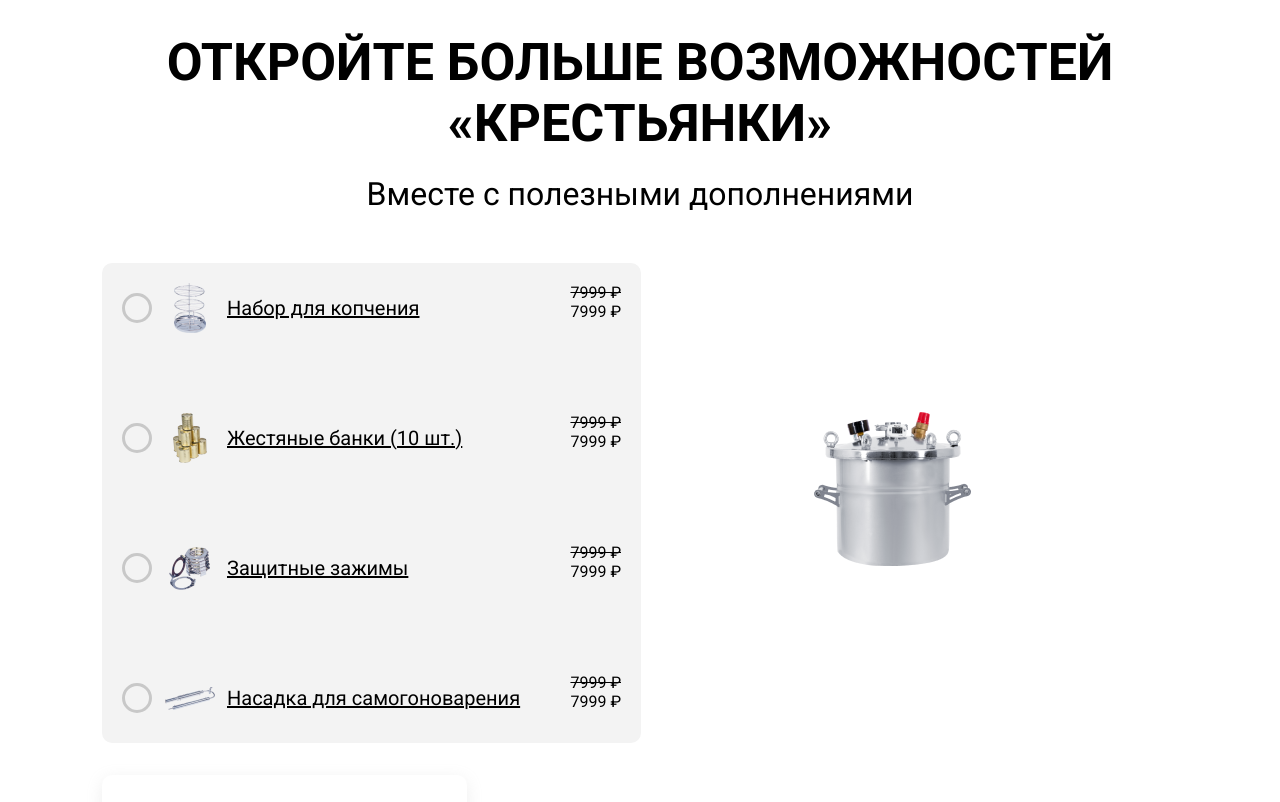
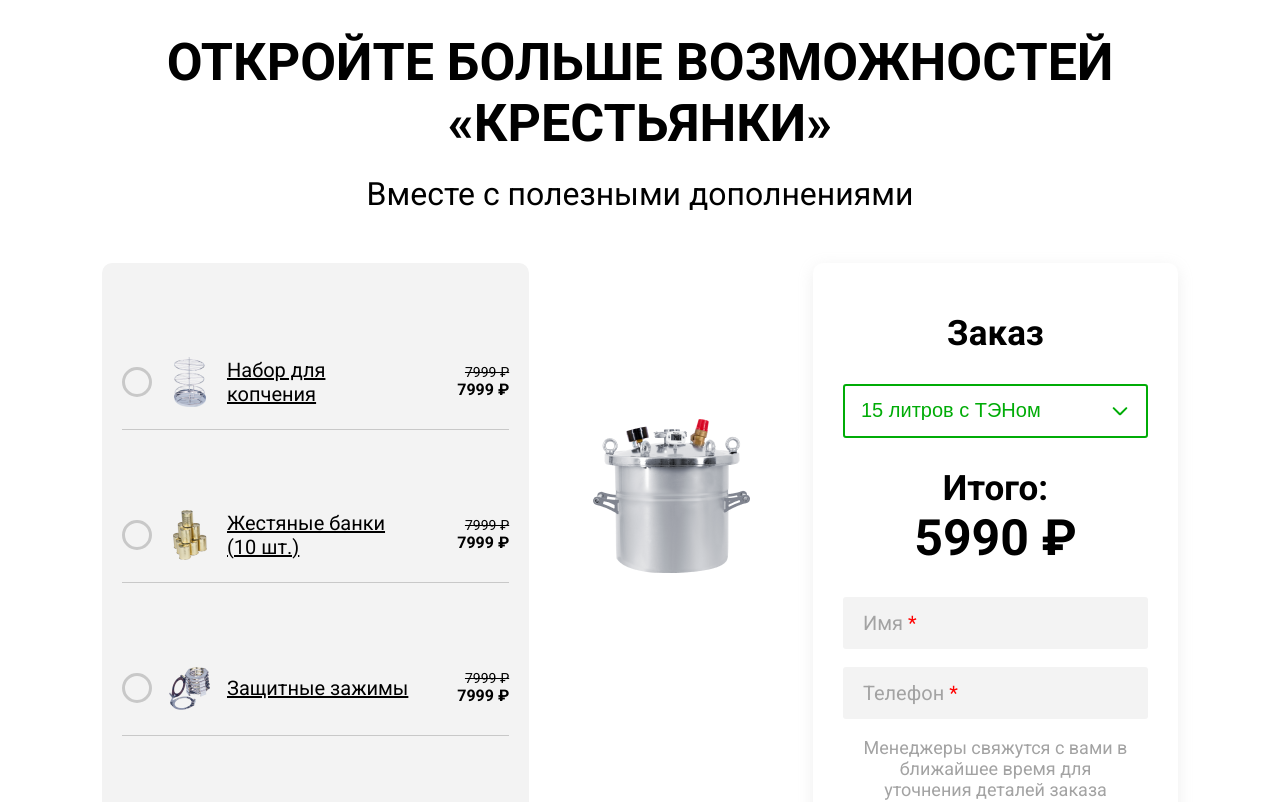
Before and after one commit to nemzorov/test-project, a Vue app: page / in a window 1280 px wide. Shown: the top 802 px of the page. Built offline with nearby package versions, Linux system fonts and the light colour scheme.

Commit message:
add image animation

```diff
--- a/src/components/Constructor.vue
+++ b/src/components/Constructor.vue
@@ -97,7 +97,7 @@ export default {
     }
 
     &_subproducts {
-      flex-basis: 26.5rem;
+      max-width: 26.7rem;
     }
 
     &_form {
--- a/src/components/Form.vue
+++ b/src/components/Form.vue
@@ -8,6 +8,7 @@ export default {
   components: { Button, Input, Checkbox, Select },
   data() {
     return {
+      comment: "",
       inputsValues: {
         name: "",
         phone: "",
@@ -28,7 +29,16 @@ export default {
     },
   },
   methods: {
+    addComment(props) {
+      // Метод для добовления "Покупка в рассрочку" в скрытый инпут comment.
+      // Но в целом у меня все данные после отправки попадают в inputsValues
+      // Этот метод сделал следую ТЗ
+      this.comment = props.value ? props.label : "";
+    },
     changeInputs(props) {
+      if (props.name === "installment") {
+        this.addComment(props);
+      }
       this.inputsValues[props.name] = props.value;
     },
     changeProduct(props) {
@@ -89,6 +99,7 @@ export default {
       </div>
       <Button :parametrs="{ title: 'Заказать', type: 'submit' }" />
     </div>
+    <input type="hidden" class="comment" name="comment" :value="comment" />
   </form>
 </template>
 
--- a/src/components/ProductImage.vue
+++ b/src/components/ProductImage.vue
@@ -1,3 +1,4 @@
+<!-- често говоря, я не знаю, как это правильно сделать. Поэтому сделал так. -->
 <script>
 export default {
   name: "ProductImage",
@@ -28,9 +29,66 @@ export default {
 </template>
 
 <style lang="scss">
+@keyframes view-subprod {
+  from {
+    transform: translate(-50%, -50%) scale(2);
+    left: 50%;
+    top: 50%;
+  }
+  to {
+    transform: scale(1);
+  }
+}
+
 .product-image {
+  &__wrapper {
+    position: relative;
+    width: 100%;
+    height: 400px;
+  }
+
+  &__item {
+    position: absolute;
+    left: 0;
+    top: 0;
+    pointer-events: none;
+    animation-name: view-subprod;
+    animation-duration: 0.2s;
+    animation-timing-function: ease-in-out;
+    --width: 5rem;
+    width: var(--width);
+
+    img {
+      width: 100%;
+    }
+
+    &:nth-child(1) {
+      left: 0;
+      top: 80%;
+    }
+    &:nth-child(2) {
+      left: 25%;
+      top: 100%;
+    }
+    &:nth-child(3) {
+      left: 50%;
+      top: 100%;
+    }
+    &:nth-child(4) {
+      left: calc(100% - var(--width));
+      top: 80%;
+    }
+  }
+
+  &__main {
+    position: absolute;
+    left: 50%;
+    top: 50%;
+    pointer-events: none;
+    transform: translate(-50%, -50%);
+  }
   img {
-    pointer-events: none;
+    object-fit: contain;
   }
 }
 </style>
--- a/src/components/ProductItem.vue
+++ b/src/components/ProductItem.vue
@@ -48,15 +48,26 @@ export default {
 </template>
 
 <style lang="scss">
+@import "@/assets/scss/vars.scss";
 .product-item {
   display: flex;
   justify-content: space-between;
+  align-items: center;
+  border-bottom: 1px solid $colorBorder;
+  padding-bottom: 1.375em;
+  gap: 3em;
 
   &__price {
     white-space: nowrap;
+    text-align: right;
+
+    &_current {
+      font-weight: 700;
+    }
 
     &_old {
       text-decoration: line-through;
+      font-size: 0.875em;
     }
   }
 
--- a/src/components/ProductList.vue
+++ b/src/components/ProductList.vue
@@ -50,7 +50,9 @@ export default {
   &__items {
     display: flex;
     flex-direction: column;
+    justify-content: center;
     gap: $gapColumns;
+    height: 100%;
   }
 }
 </style>
```
